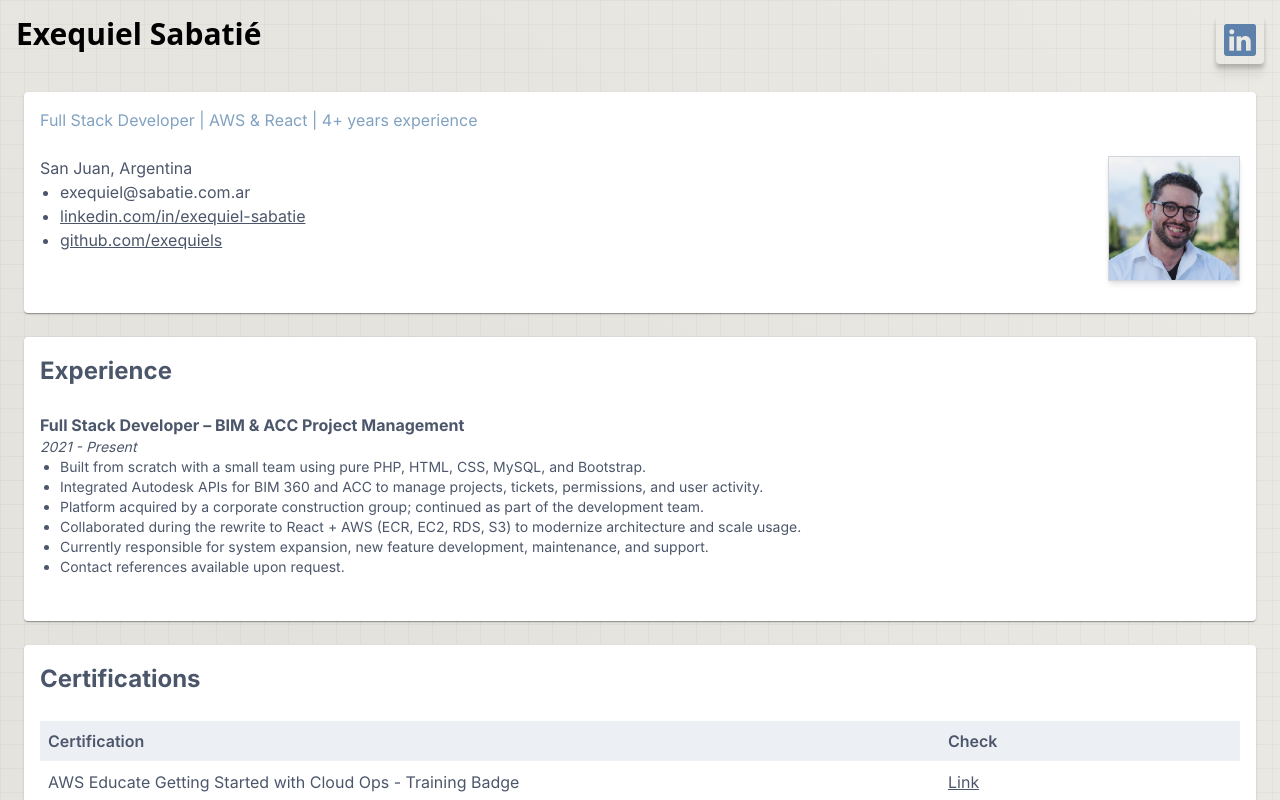
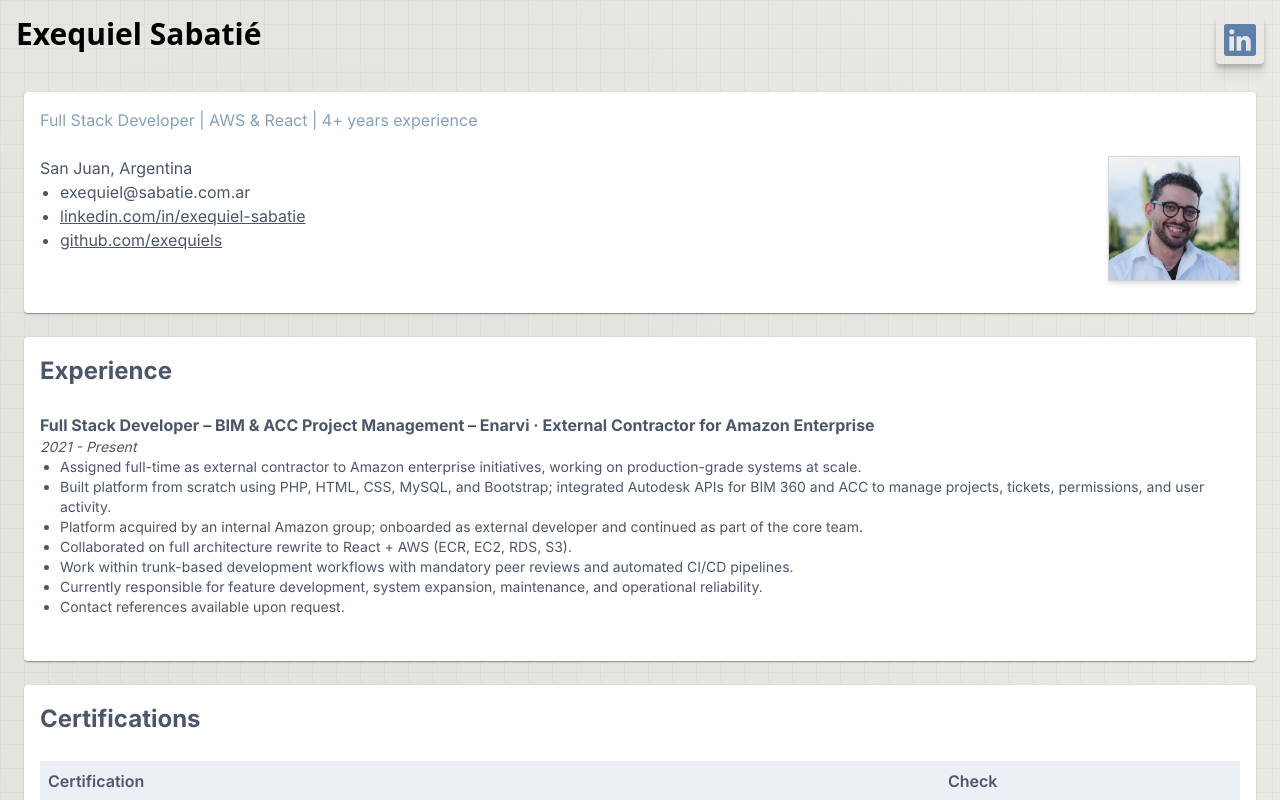
Before and after one commit to exequiels/portfolio-2.0, a Next.js app: page / in a window 1280 px wide. Shown: the top 800 px of the page. Built offline with nearby package versions, Linux system fonts and the light colour scheme.

Commit message:
no message

```diff
--- a/src/data/miData.ts
+++ b/src/data/miData.ts
@@ -69,15 +69,16 @@ export const miData = {
   ],
   experience: [
     {
-      role: 'Full Stack Developer',
-      company: 'BIM & ACC Project Management',
+      role: 'Full Stack Developer – BIM & ACC Project Management',
+      company: 'Enarvi · External Contractor for Amazon Enterprise',
       period: '2021 - Present',
       impact: [
-        'Built from scratch with a small team using pure PHP, HTML, CSS, MySQL, and Bootstrap.',
-        'Integrated Autodesk APIs for BIM 360 and ACC to manage projects, tickets, permissions, and user activity.',
-        'Platform acquired by a corporate construction group; continued as part of the development team.',
-        'Collaborated during the rewrite to React + AWS (ECR, EC2, RDS, S3) to modernize architecture and scale usage.',
-        'Currently responsible for system expansion, new feature development, maintenance, and support.',
+        'Assigned full-time as external contractor to Amazon enterprise initiatives, working on production-grade systems at scale.',
+        'Built platform from scratch using PHP, HTML, CSS, MySQL, and Bootstrap; integrated Autodesk APIs for BIM 360 and ACC to manage projects, tickets, permissions, and user activity.',
+        'Platform acquired by an internal Amazon group; onboarded as external developer and continued as part of the core team.',
+        'Collaborated on full architecture rewrite to React + AWS (ECR, EC2, RDS, S3).',
+        'Work within trunk-based development workflows with mandatory peer reviews and automated CI/CD pipelines.',
+        'Currently responsible for feature development, system expansion, maintenance, and operational reliability.',
         'Contact references available upon request.',
       ],
     },
```
